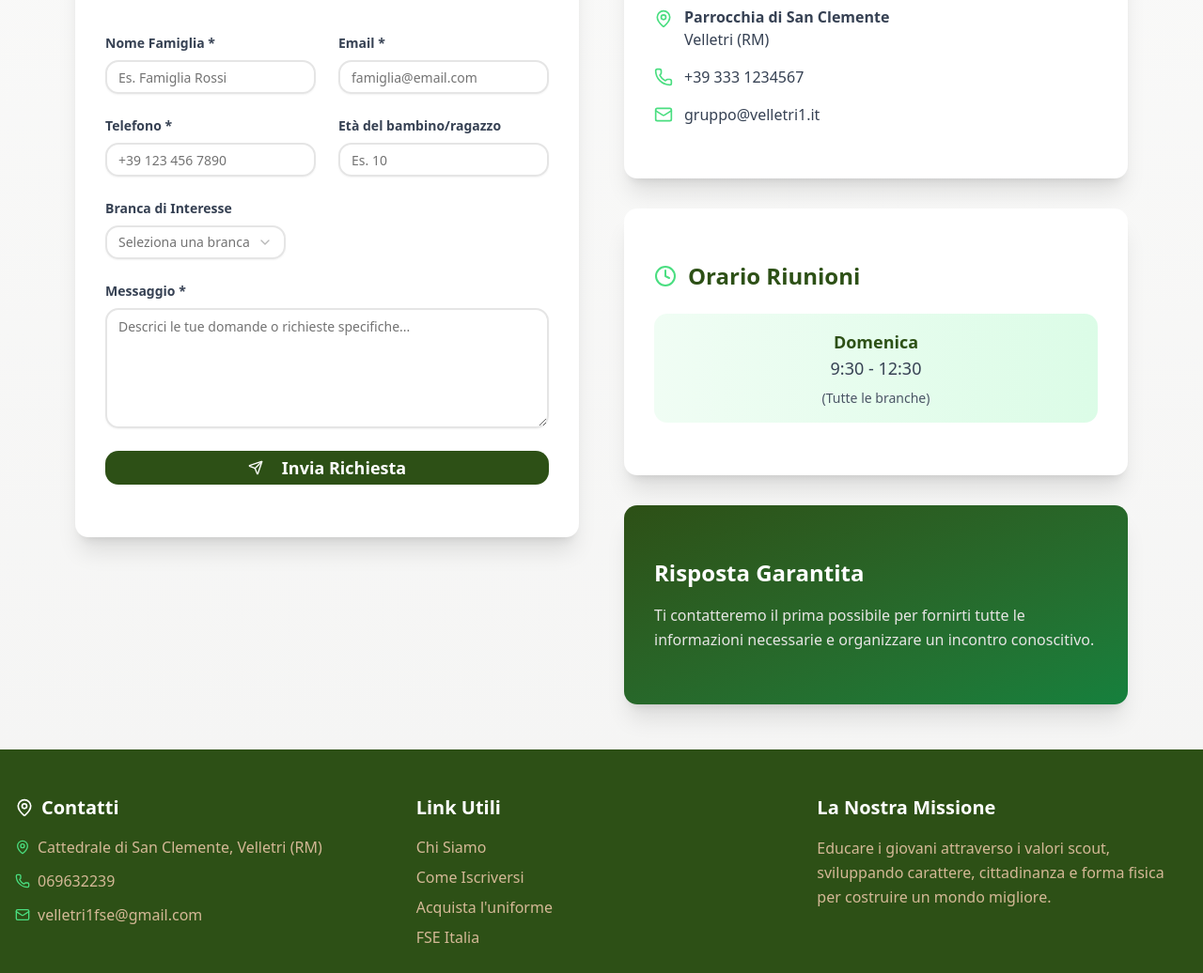
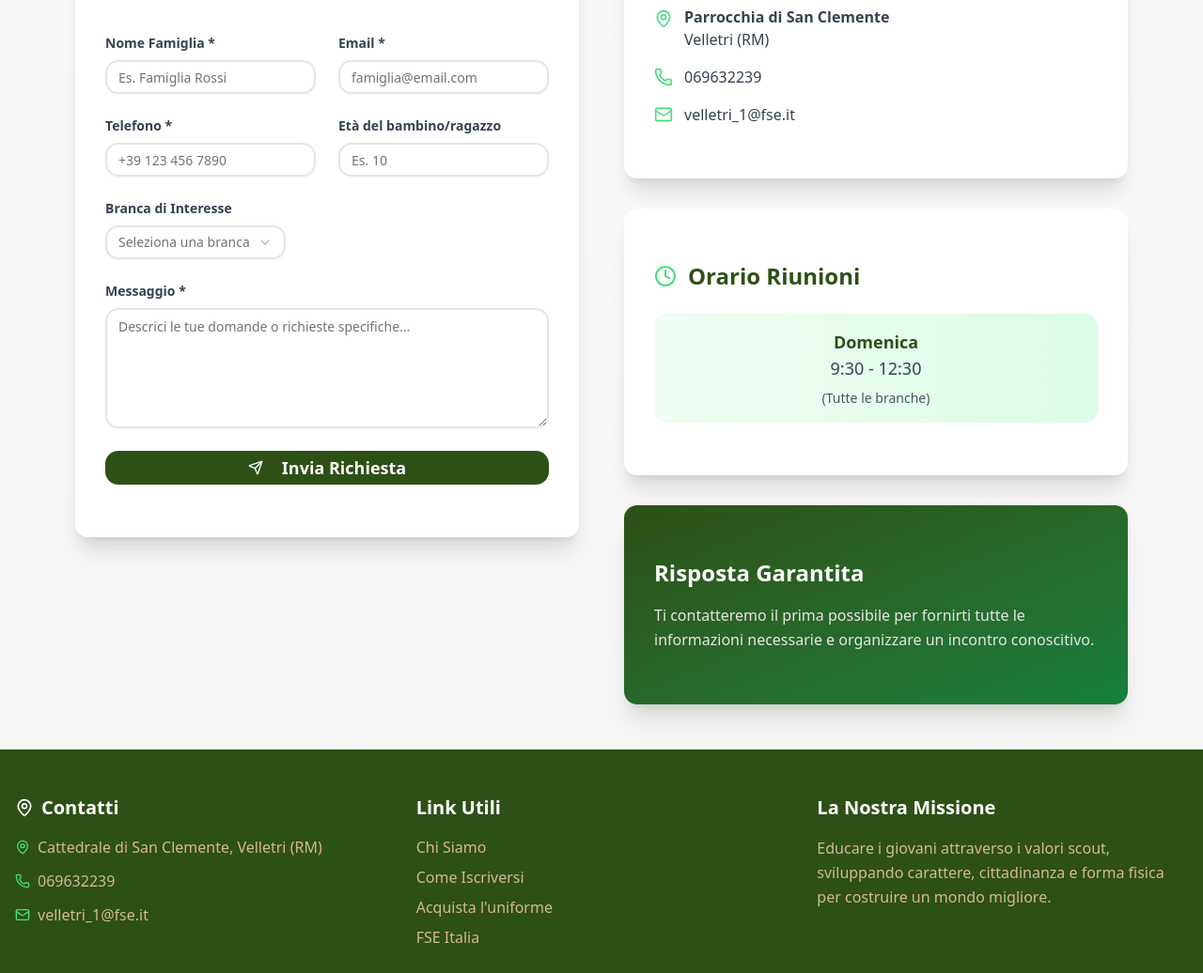
Before and after one commit to RiccardoSchiavetta/Velletri1FSE, a React (Vite) app: page /contatti in a window 1280 px wide. Shown: the part 414-1450 px from the top of the page at 94% size. Built offline with nearby package versions, Linux system fonts and the light colour scheme; no server answers.

Commit message:
Aggiornata email

```diff
--- a/src/Layout.jsx
+++ b/src/Layout.jsx
@@ -162,7 +162,7 @@ export default function Layout({ children, currentPageName }) {
                 </div>
                 <div className="flex items-center">
                   <Mail className="w-4 h-4 mr-2 text-[#4ade80]" />
-                  <a href="mailto:velletri1fse@gmail.com">velletri1fse@gmail.com</a>
+                  <a href="mailto:velletri_1@fse.it">velletri_1@fse.it</a>
                 </div>
               </div>
             </div>
--- a/src/pages/Contatti.jsx
+++ b/src/pages/Contatti.jsx
@@ -239,11 +239,11 @@ export default function Contatti() {
                   </div>
                   <div className="flex items-center">
                     <Phone className="w-5 h-5 mr-3 text-[#4ade80]" />
-                    <span>+39 333 1234567</span>
+                    <span>069632239</span>
                   </div>
                   <div className="flex items-center">
                     <Mail className="w-5 h-5 mr-3 text-[#4ade80]" />
-                    <span>gruppo@velletri1.it</span>
+                    <span>velletri_1@fse.it</span>
                   </div>
                 </div>
               </CardContent>
```
